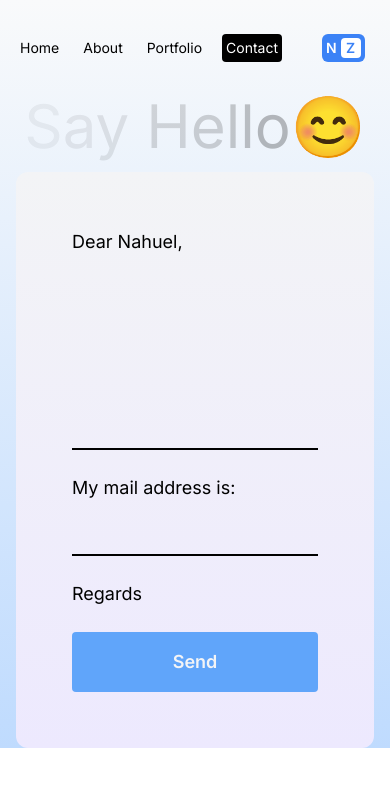
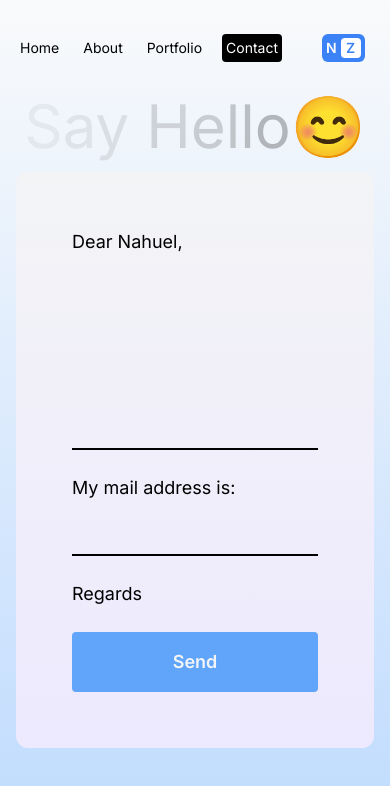
Before and after one commit to Zubiarrain/next-portfolio, a Next.js app: page /contact in a window 390 px wide. Shown: the top 786 px of the page. Built offline with nearby package versions, Linux system fonts and the light colour scheme.

Commit message:
fit: corrijo altura de pantalla

```diff
--- a/src/app/contact/page.tsx
+++ b/src/app/contact/page.tsx
@@ -36,7 +36,7 @@
 
   return (
     <MotionPage>
-      <div className="h-full lg:h-[calc(100vh-6rem)] flex flex-col gap-4 lg:flex-row px-4 sm:px-8 md:px-12 lg:px-20 xl:px-48">
+      <div className="h-full min-h-[calc(100vh-6rem)] lg:h-[calc(100vh-6rem)] flex flex-col gap-4 lg:flex-row px-4 sm:px-8 md:px-12 lg:px-20 xl:px-48">
         {/* TEXT CONTAINER */}
         <div className="h-1/3 lg:h-[calc(100vh-6rem)] lg:w-1/2 flex items-center justify-center text-6xl">
           <div>
```
